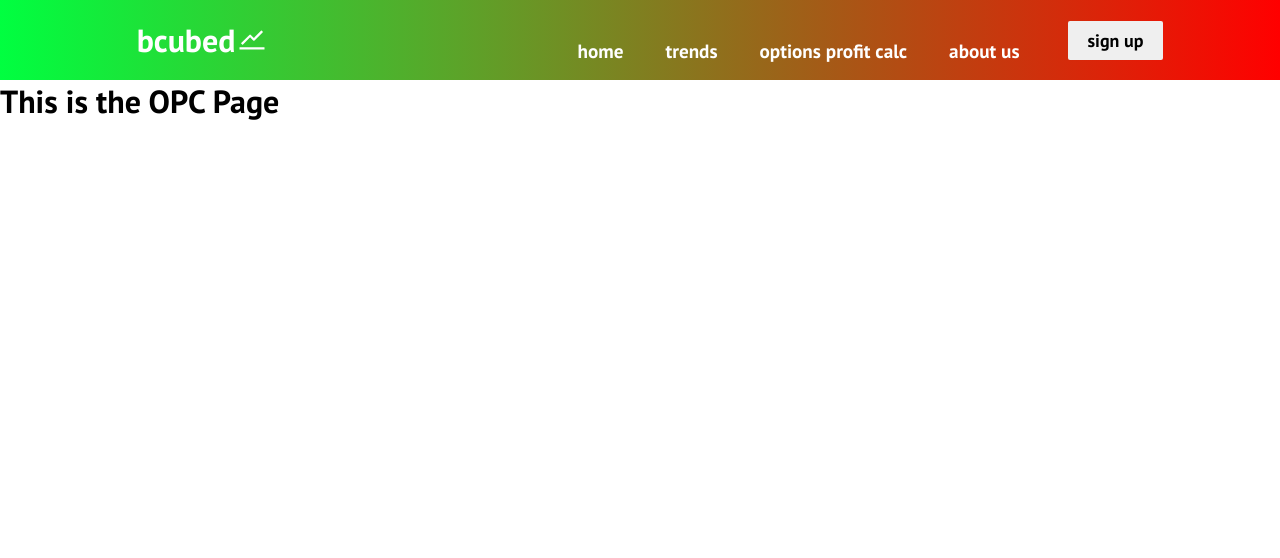
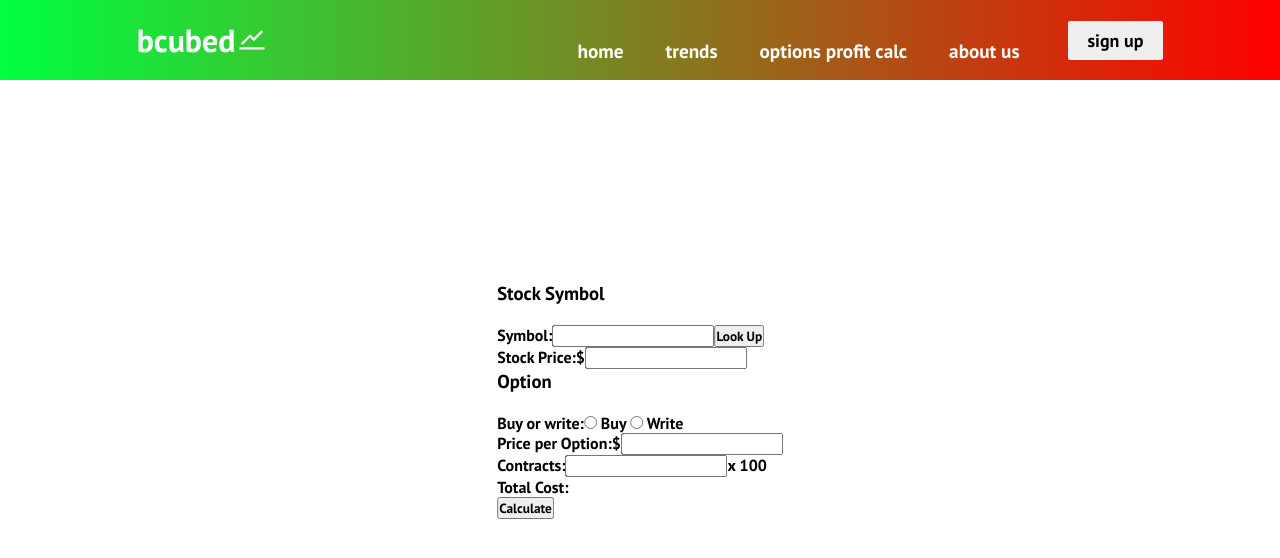
Before and after one commit to SShang7/bcubed, a React app in the folder frontend_options/: page /opc in a window 1280 px wide. Shown: the top 558 px of the page. Built offline with nearby package versions, Linux system fonts and the light colour scheme.

Commit message:
Update OPC.js
Created a preliminary long call calculator form.

```diff
--- a/frontend_options/src/components/pages/OPC.js
+++ b/frontend_options/src/components/pages/OPC.js
@@ -1,9 +1,145 @@
 import React from 'react'
 
+class Form extends React.Component {
+	constructor(props) {
+		super(props);
+		this.state = {totalCost: '',
+					  contracts: '',
+					  ppo: '',
+					  symbol: '',
+					  stockPrice: ''
+		};
+
+		this.handlePPOChange = this.handlePPOChange.bind(this);
+		this.handleContractChange = this.handleContractChange.bind(this);
+		this.handleSubmit = this.handleSubmit.bind(this);
+	}
+
+	getTotal() {
+		var total;
+		if (this.state.contracts != "" && this.state.ppo != "") {
+			total = parseInt(this.state.contracts) * parseInt(this.state.ppo) * 100;
+		} else {
+			total = 0;
+		}
+
+		console.log("Total is: " + total);
+
+		this.setState({totalCost: total});
+
+	}
+
+	handlePPOChange(event) {
+		this.setState({ppo: event.target.value});
+		//console.log(this.state.ppo);
+		//this.getTotal();
+	}
+
+	handleContractChange(event) {
+		this.setState({contracts: event.target.value});
+		//console.log("Set to: " + event.target.value);
+		//console.log("Contract is: " + this.state.contracts);
+		//this.getTotal();
+	}
+
+	handleSymbolChange(event) {
+		this.setState({symbol: event.target.value});
+	}
+
+	handleStockPriceChange(event) {
+		this.setState({stockPrice: event.target.value});
+	}
+
+	handleSubmit(event) {
+		alert('Submitted stock ' + this.state.symbol + ' with stock price $' + this.state.stockPrice +
+			'. You chose to buy ' + (parseInt(this.state.contracts) * 100) + ' contracts at $' + this.state.ppo + ' per option.' );
+		event.preventDefault();
+	}
+
+	handleLookUp(event) {
+		alert('Pretend we looked up ' + this.state.symbol + '\'s stock price.');
+		this.setState({stockPrice: '1234'});
+	}
+	//<!onSubmit={this.handleSubmit}>
+	render() {
+		return (
+			<form>
+				<div>
+					<h3> Stock Symbol </h3> <br/>
+					<label>
+						Symbol:
+						<input type="text" name="Symbol" onChange={this.handleSymbolChange}/>
+					</label>
+					<input type="button" value="Look Up" onClick={this.handleLookUp}/>
+
+					<br/>
+
+					<label>
+						Stock Price:
+						<span>
+							$
+							<input type="text" name="Price" value={this.state.stockPrice} onChange={this.handleStockPriceChange}/>
+						</span>
+					</label>
+				</div>
+
+				<div>
+					<h3> Option </h3> <br/>
+					<label>
+						Buy or write:
+						<input type="radio" id="buy" name="Buy or Write" value="buy" />
+						<label for="buy"> Buy </label>
+
+						<input type="radio" id="write" name="Buy or Write" value="buy" />
+						<label for="write"> Write </label>
+					</label>
+
+					<br/>
+
+					<label>
+						Price per Option:
+						<span>
+							$
+							<input type="text" name="PPO" id="PPO" onChange={e => {this.handlePPOChange(e); this.getTotal(e); }} />
+						</span>
+					</label>
+
+					<br/>
+
+					<label>
+						Contracts:
+						<span>
+							<input type="text" name="Contracts" id="Contracts" onChange={e => {this.handleContractChange(e); this.getTotal(e);}} />
+							x 100
+						</span>
+					</label>
+
+					<br/>
+
+					<label>
+						Total Cost:
+						<div id="total" value={this.state.totalCost}>{this.state.totalCost}</div>
+					</label>
+				</div>
+
+				<input type="submit" value="Calculate" onClick={this.handleSubmit} />
+			</form>
+		);
+	}
+}
+
 function OPC() {
+
     return (
-        <div>
-            <h1 className="title is-1">This is the OPC Page</h1>
+        <div
+			style={{
+			position: 'absolute', left: '50%', top: '50%',
+			transform: 'translate(-50%, -50%)'
+		}}
+		>
+			<div>
+				<Form/>
+			</div>
         </div>
     )
 }
```
